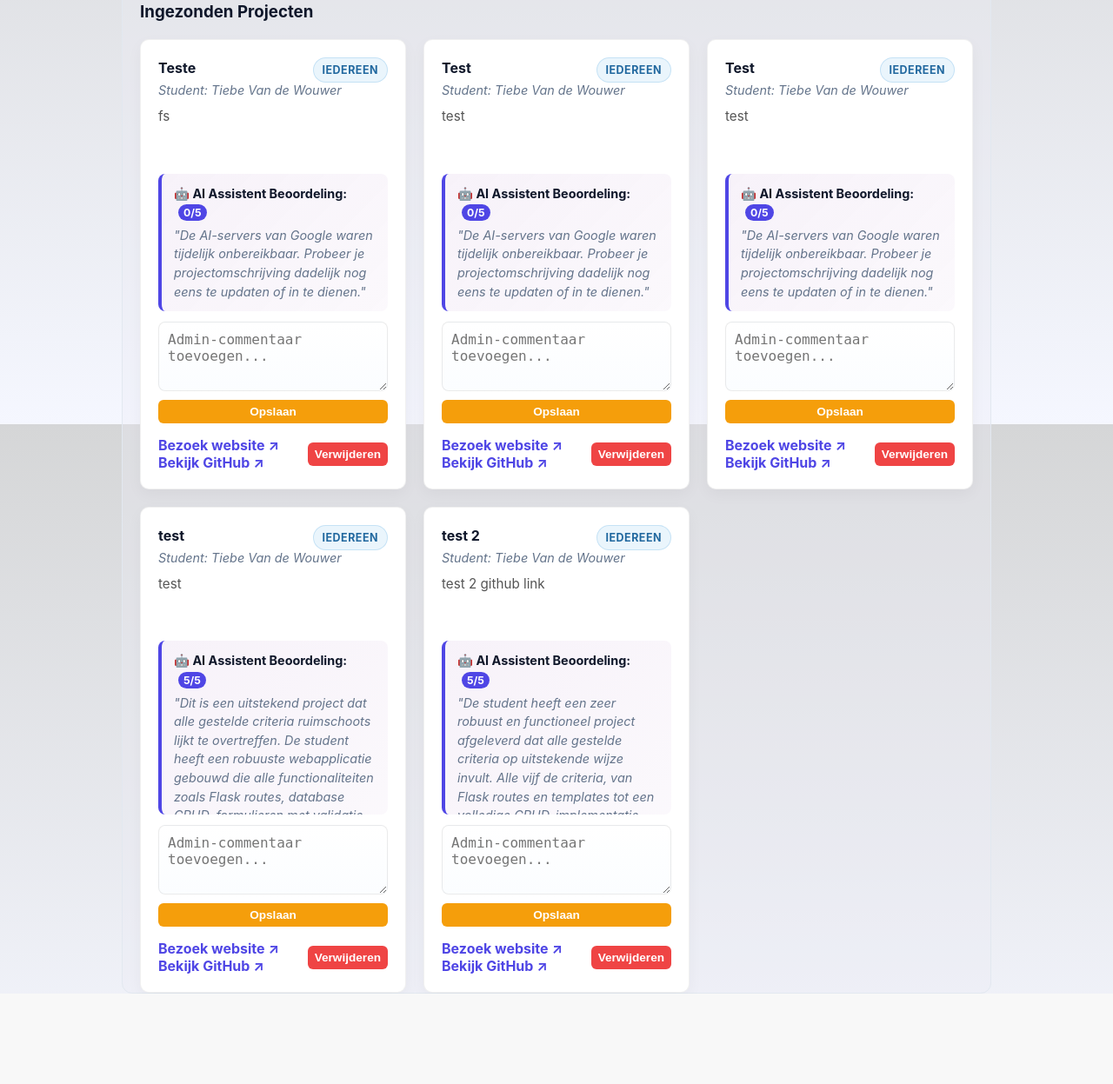
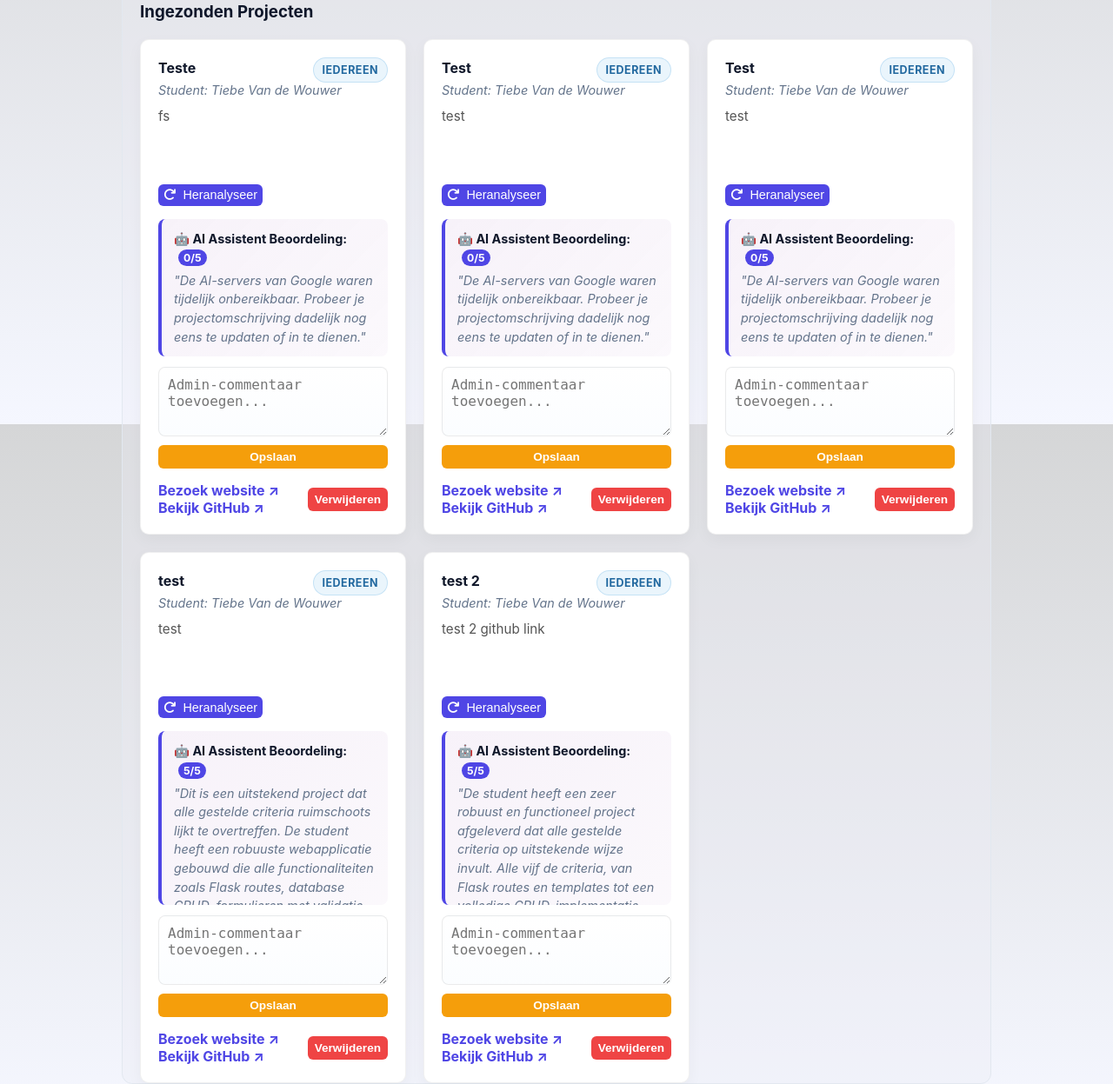
Before and after one commit to tiebe21vdw/ProjectenLijst-5ICW, a Flask app: page / in a window 1280 px wide. Shown: the part 312-1559 px from the top of the page at 87% size. Before the commit the page ends 1455 px from the top, so only its background shows below. Run offline with Flask 3, Linux system fonts and the light colour scheme; a user stored in the database is signed in; data comes from the database, SQL or seed files in the repository; both versions use the stored data as it was after the commit.

Commit message:
herlaad knop ai

```diff
--- a/app.py
+++ b/app.py
@@ -2,7 +2,7 @@
 import sqlite3
 import smtplib
 from email.message import EmailMessage
-from flask import Flask, render_template, request, redirect, session, url_for, flash
+from flask import Flask, render_template, request, redirect, session, url_for, flash, jsonify
 from werkzeug.security import generate_password_hash, check_password_hash
 from itsdangerous import URLSafeTimedSerializer, SignatureExpired, BadTimeSignature
 import os
@@ -134,6 +134,58 @@ def send_email(subject, recipients, body):
         server.login(app.config['MAIL_USERNAME'], app.config['MAIL_PASSWORD'])
         server.send_message(msg)
 
+
+def evaluate_project_with_ai(title, description, link, github_link):
+    ai_score = 0
+    ai_feedback = "AI Beoordeling mislukt."
+    prompt = f"""
+        Je bent een deskundige IT-leerkracht die eindprojecten beoordeelt voor de richting 5ICW (Informatie- en Communicatiewetenschappen).
+        Beoordeel de onderstaande site via de link van een student op basis van de volgende 5 officiële criteria:
+
+        1. Flask routes & templates (Minimaal 4 werkende pagina's, Jinja2, basistemplate)
+        2. SQLite database & CRUD (Minimaal 1 tabel, volledige CRUD: toevoegen, lezen, bewerken, verwijderen)
+        3. Formulieren & POST (Werkende formulieren met foutafhandeling)
+        4. Login & sessie (Inloggen met session, beveiligde pagina's)
+        5. Bootstrap opmaak & Deployment (Responsive design voor gsm/pc, GitHub gebruik, PythonAnywhere online URL)
+
+        Project Gegevens van de student:
+        - Titel: {title}
+        - Omschrijving: {description}
+        - Ingediende URL: {link if link else 'Geen URL ingeleverd'}
+        - GitHub URL: {github_link if github_link else 'Geen GitHub link ingeleverd'}
+
+        Geef je antwoord STRICT in het volgende formaat (vervang de X en de tekst, behoud de labels exact):
+        SCORE: X/5
+        FEEDBACK: [Geef een korte, motiverende review van maximaal 3 zinnen gericht aan de leerkracht. Analyseer welke van de 5 criteria de student expliciet noemt of lijkt te hebben ingebouwd, en geef aan wat er eventueel nog ontbreekt op basis van de omschrijving. En geef een een paar algemene complimenten over de site zelf.]
+        """
+
+    try:
+        response = ai_client.models.generate_content(
+            model='gemini-2.5-flash',
+            contents=prompt,
+        )
+        ai_text = response.text
+    except Exception as e:
+        try:
+            response = ai_client.models.generate_content(
+                model='gemini-1.5-flash',
+                contents=prompt,
+            )
+            ai_text = response.text
+        except Exception:
+            ai_text = "FOUT"
+
+    if ai_text != "FOUT" and "SCORE:" in ai_text and "FEEDBACK:" in ai_text:
+        parts = ai_text.split("FEEDBACK:")
+        ai_feedback = parts[1].strip()
+        score_part = parts[0].replace("SCORE:", "").strip()
+        ai_score = int(score_part.split("/")[0])
+    else:
+        ai_score = 0
+        ai_feedback = "De AI-servers van Google waren tijdelijk onbereikbaar. Probeer je projectomschrijving dadelijk nog eens te updaten of in te dienen."
+
+    return ai_score, ai_feedback
+
 @app.route('/set_theme', methods=['POST'])
 def set_theme():
     theme = request.form.get('theme', 'light')
@@ -188,6 +240,33 @@ def index():
     return render_template('index.html', username=current_user, is_guest=is_guest, projecten=projecten)
 
 
+@app.route('/rerun_project_ai/<int:project_id>', methods=['POST'])
+def rerun_project_ai(project_id):
+    if 'user_id' not in session:
+        return jsonify({'error': 'Je moet ingelogd zijn om deze actie uit te voeren.'}), 401
+
+    conn = get_db_connection()
+    db = conn.cursor()
+    project = db.execute('SELECT * FROM projects WHERE id = ?', (project_id,)).fetchone()
+    if not project:
+        conn.close()
+        return jsonify({'error': 'Project niet gevonden.'}), 404
+
+    if project['user_id'] != session['user_id'] and session.get('user_role') != 'admin':
+        conn.close()
+        return jsonify({'error': 'Je hebt geen toestemming om dit project opnieuw te analyseren.'}), 403
+
+    ai_score, ai_feedback = evaluate_project_with_ai(
+        project['title'], project['description'], project['link'], project['github_link']
+    )
+
+    db.execute('UPDATE projects SET ai_score = ?, ai_feedback = ? WHERE id = ?', (ai_score, ai_feedback, project_id))
+    conn.commit()
+    conn.close()
+
+    return jsonify({'success': True, 'ai_score': ai_score, 'ai_feedback': ai_feedback})
+
+
 # --- APARTE PAGINA: PROJECT UPLOADEN (GET EN POST) ---
 @app.route('/upload_project', methods=['GET', 'POST'])
 def upload_project():
@@ -210,63 +289,7 @@ def upload_project():
             return render_template('upload_project.html')
 
         # --- HIER STAAT JE GEWELDIGE AI LOGICA ---
-        # --- OFFICIËLE AI BEOORDELING OP BASIS VAN CRITERIA ---
-        ai_score = 0
-        ai_feedback = "AI Beoordeling mislukt."
-
-        # De finieer de prompt centraal zodat we hem niet hoeven te herhalen
-        prompt = f"""
-        Je bent een deskundige IT-leerkracht die eindprojecten beoordeelt voor de richting 5ICW (Informatie- en Communicatiewetenschappen).
-        Beoordeel de onderstaande site via de link van een student op basis van de volgende 5 officiële criteria:
-
-        1. Flask routes & templates (Minimaal 4 werkende pagina's, Jinja2, basistemplate)
-        2. SQLite database & CRUD (Minimaal 1 tabel, volledige CRUD: toevoegen, lezen, bewerken, verwijderen)
-        3. Formulieren & POST (Werkende formulieren met foutafhandeling)
-        4. Login & sessie (Inloggen met session, beveiligde pagina's)
-        5. Bootstrap opmaak & Deployment (Responsive design voor gsm/pc, GitHub gebruik, PythonAnywhere online URL)
-
-        Project Gegevens van de student:
-        - Titel: {title}
-        - Omschrijving: {description}
-        - Ingediende URL: {link if link else 'Geen URL ingeleverd'}
-        - GitHub URL: {github_link if github_link else 'Geen GitHub link ingeleverd'}
-
-        Geef je antwoord STRICT in het volgende formaat (vervang de X en de tekst, behoud de labels exact):
-        SCORE: X/5
-        FEEDBACK: [Geef een korte, motiverende review van maximaal 3 zinnen gericht aan de leerkracht. Analyseer welke van de 5 criteria de student expliciet noemt of lijkt te hebben ingebouwd, en geef aan wat er eventueel nog ontbreekt op basis van de omschrijving. En geef een een paar algemene complimenten over de site zelf.]
-        """
-
-        try:
-            print("Poging 1: Gemini 2.5 Flash aanroepen...")
-            response = ai_client.models.generate_content(
-                model='gemini-2.5-flash',
-                contents=prompt,
-            )
-            ai_text = response.text
-
-        except Exception as e:
-            print(f"Gemini 2.5 overbelast of fout (503). Schakelen naar back-up model... Fout: {e}")
-            try:
-                # BACK-UP POGING MET EEN ANDER STABIEL MODEL
-                response = ai_client.models.generate_content(
-                    model='gemini-1.5-flash',
-                    contents=prompt,
-                )
-                ai_text = response.text
-                print("Back-up model (Gemini 1.5) is succesvol ingesprongen!")
-            except Exception as backup_error:
-                print(f"Ook back-up model mislukt: {backup_error}")
-                ai_text = "FOUT"
-
-        # Verwerk de tekst als een van de twee modellen heeft geantwoord
-        if ai_text != "FOUT" and "SCORE:" in ai_text and "FEEDBACK:" in ai_text:
-            parts = ai_text.split("FEEDBACK:")
-            ai_feedback = parts[1].strip()
-            score_part = parts[0].replace("SCORE:", "").strip()
-            ai_score = int(score_part.split("/")[0])
-        else:
-            ai_score = 0
-            ai_feedback = "De AI-servers van Google waren tijdelijk onbereikbaar. Probeer je projectomschrijving dadelijk nog eens te updaten of in te dienen."
+        ai_score, ai_feedback = evaluate_project_with_ai(title, description, link, github_link)
 
         # --- EINDE AI LOGICA ---
 
--- a/static/script.js
+++ b/static/script.js
@@ -19,6 +19,7 @@ window.addEventListener('DOMContentLoaded', () => {
 
     const loadingOverlay = document.getElementById('loading-overlay');
     const uploadForms = document.querySelectorAll('form.admin-form');
+    const rerunButtons = document.querySelectorAll('.rerun-ai-btn');
 
     if (loadingOverlay) {
         uploadForms.forEach((form) => {
@@ -27,4 +28,49 @@ window.addEventListener('DOMContentLoaded', () => {
             });
         });
     }
+
+    rerunButtons.forEach((button) => {
+        button.addEventListener('click', async () => {
+            const projectId = button.dataset.projectId;
+            if (!projectId) {
+                alert('Het project kon niet worden gevonden.');
+                return;
+            }
+
+            button.disabled = true;
+            const originalHTML = button.innerHTML;
+            button.innerHTML = '<i class="fa-solid fa-spinner fa-spin"></i> Controleren...';
+
+            try {
+                const response = await fetch(`/rerun_project_ai/${projectId}`, {
+                    method: 'POST',
+                    headers: {
+                        'Accept': 'application/json',
+                        'X-Requested-With': 'XMLHttpRequest'
+                    }
+                });
+
+                const data = await response.json();
+                if (!response.ok) {
+                    alert(data.error || 'Er is iets misgegaan bij het opnieuw analyseren van je project.');
+                    return;
+                }
+
+                const card = button.closest('.project-card');
+                if (card) {
+                    const scoreElement = card.querySelector('.ai-score-value');
+                    const feedbackElement = card.querySelector('.ai-feedback-text');
+                    if (scoreElement) scoreElement.textContent = `${data.ai_score}/5`;
+                    if (feedbackElement) feedbackElement.textContent = `"${data.ai_feedback}"`;
+                }
+
+                alert('AI-heranalyse is voltooid. De score is bijgewerkt.');
+            } catch (error) {
+                alert('Er ging iets mis bij de verbinding met de server. Probeer opnieuw.');
+            } finally {
+                button.disabled = false;
+                button.innerHTML = originalHTML;
+            }
+        });
+    });
 });
--- a/static/style.css
+++ b/static/style.css
@@ -260,6 +260,27 @@ body.ocean .theme-form select{background:#dbeafe;border:1px solid rgba(14,165,23
     to{transform:rotate(360deg)}
 }
 
+.ai-herladen{
+    display: inline-flex;
+    height: 25px;
+    align-items: center;
+    background: var(--primary);
+    border: none;
+    border-radius: 6px;
+    gap: 8px;
+    margin-top: 12px;
+    font-size: 0.9rem;
+    color: white;
+    cursor: pointer;
+    transition: color 0.2s ease;
+}
+
+.ai-herladen:hover {
+    transform: scale(1.02);
+    background: var(--primary-light);
+    color: var(--text);
+}
+
 /* Forms */
 .input-group{margin-bottom:14px;display:flex;flex-direction:column}
 .input-group label{font-size:0.9rem;margin-bottom:6px}
@@ -281,8 +302,9 @@ textarea{resize:vertical}
 
 /* Cards and grids */
 .projects-grid{display:grid;grid-template-columns:repeat(auto-fill,minmax(280px,1fr));gap:20px;margin-top:20px}
-.project-card{border:1px solid rgba(0,0,0,0.06);padding:20px;border-radius:10px;background:var(--card);box-shadow:0 6px 18px rgba(15,20,25,0.04);display:flex;flex-direction:column;justify-content:space-between}
+.project-card{border:1px solid rgba(0,0,0,0.06);padding:20px;border-radius:10px;background:var(--card);box-shadow:0 6px 18px rgba(15,20,25,0.04);display:flex;flex-direction:column;justify-content:space-between;transition: all 0.25s ease}
 .project-card h4{margin:0 0 6px 0;color:var(--text)}
+.project-card:hover{box-shadow:0 12px 24px rgba(15,20,25,0.08); transform: scale(1.02)}
 .project-meta{margin:0 0 12px 0;font-size:0.9rem;color:var(--muted);font-style:italic}
 .muted{color:var(--muted)}
 
--- a/templates/index.html
+++ b/templates/index.html
@@ -30,13 +30,19 @@
 
                         <p class="project-desc">{{ project['description'] }}</p>
 
+                        {% if session.user_id and (project['user_id'] == session.user_id or session.user_role == 'admin') %}
+                            <button type="button" class="ai-herladen rerun-ai-btn" data-project-id="{{ project['id'] }}">
+                                <i class="fa-solid fa-arrow-rotate-right"></i>
+                                Heranalyseer
+                            </button>
+                        {% endif %}
 
                         <div class="Ai-feedback">
                             <strong style="color: var(--text);">🤖 AI Assistent Beoordeling:</strong>
-                            <span style="background: var(--primary); color: white; padding: 2px 6px; border-radius: 10px; font-size: 0.85em; font-weight: bold; margin-left: 5px;">
+                            <span class="ai-score-value" style="background: var(--primary); color: white; padding: 2px 6px; border-radius: 10px; font-size: 0.85em; font-weight: bold; margin-left: 5px;">
                                 {{ project['ai_score'] }}/5
                             </span>
-                            <p style="margin: 5px 0 0 0; font-style: italic; color: var(--muted);">
+                            <p class="ai-feedback-text" style="margin: 5px 0 0 0; font-style: italic; color: var(--muted);">
                                     "{{ project['ai_feedback'] }}"
                             </p>
                         </div>
```
Also changed, not shown: registrants.db.
